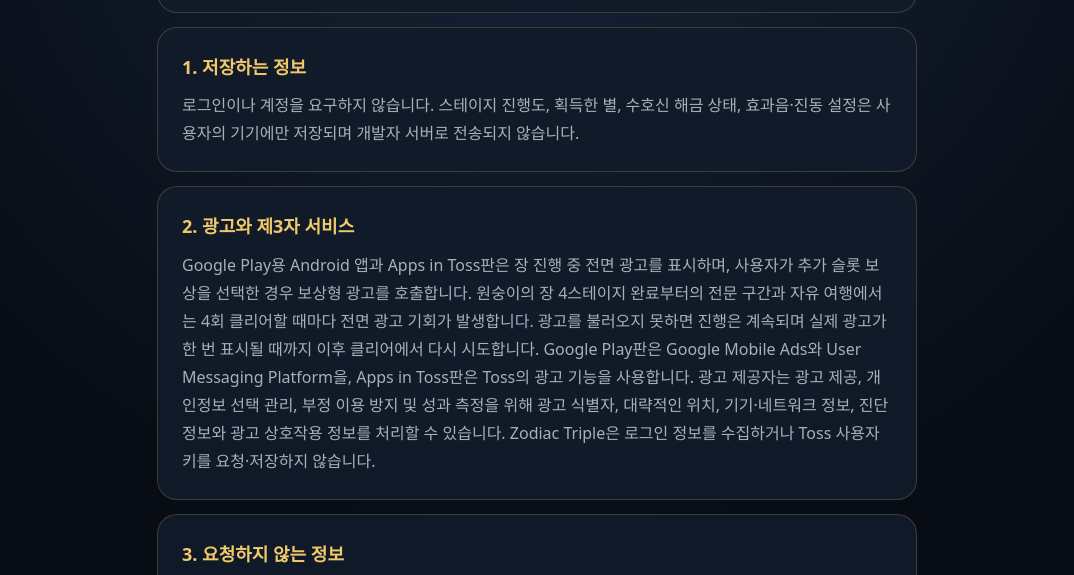
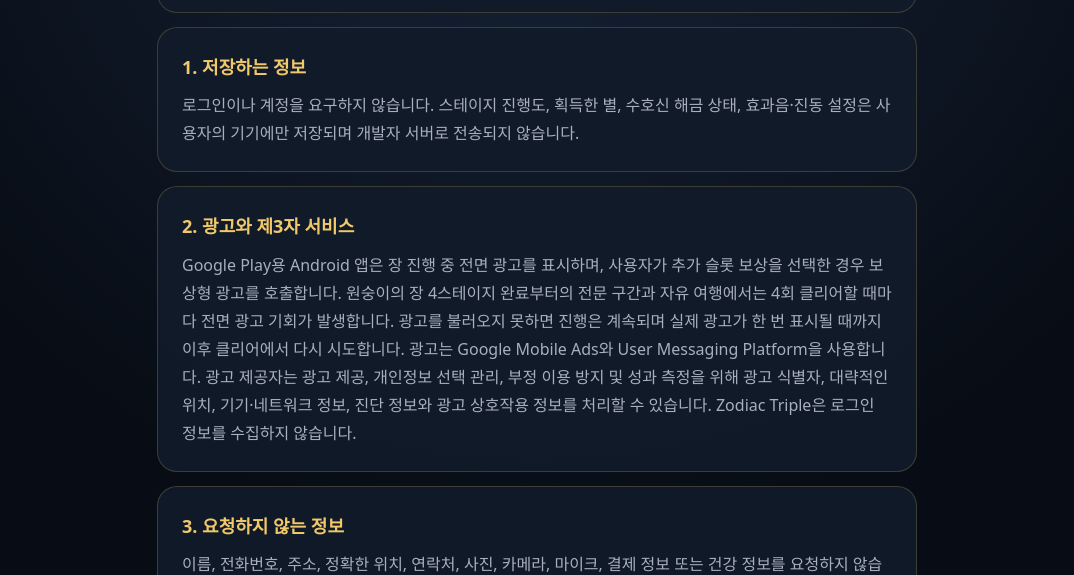
Before and after one commit to jbkim-dev/jbkim-dev.github.io, a plain HTML site: page zodiac-triple/privacy.html in a window 1280 px wide. Shown: the part 205-780 px from the top of the page, without its empty margins (103-1177 px from the left). Drawn offline with Linux system fonts and the light colour scheme.

Commit message:
zodiac-triple: drop Apps in Toss mentions
Co-Authored-By: Claude Opus 5.5 <noreply@anthropic.com>

```diff
--- a/zodiac-triple/privacy.html
+++ b/zodiac-triple/privacy.html
@@ -18,7 +18,7 @@
 <body><main>
   <header><h1>Zodiac Triple 개인정보 처리방침</h1><p>Zodiac Triple은 필요한 정보만 기기에 저장하며 개인정보를 최소화합니다.</p><p class="date">시행일: 2026년 9월 1일</p></header>
   <section><h2>1. 저장하는 정보</h2><p>로그인이나 계정을 요구하지 않습니다. 스테이지 진행도, 획득한 별, 수호신 해금 상태, 효과음·진동 설정은 사용자의 기기에만 저장되며 개발자 서버로 전송되지 않습니다.</p></section>
-  <section><h2>2. 광고와 제3자 서비스</h2><p>Google Play용 Android 앱과 Apps in Toss판은 장 진행 중 전면 광고를 표시하며, 사용자가 추가 슬롯 보상을 선택한 경우 보상형 광고를 호출합니다. 원숭이의 장 4스테이지 완료부터의 전문 구간과 자유 여행에서는 4회 클리어할 때마다 전면 광고 기회가 발생합니다. 광고를 불러오지 못하면 진행은 계속되며 실제 광고가 한 번 표시될 때까지 이후 클리어에서 다시 시도합니다. Google Play판은 Google Mobile Ads와 User Messaging Platform을, Apps in Toss판은 Toss의 광고 기능을 사용합니다. 광고 제공자는 광고 제공, 개인정보 선택 관리, 부정 이용 방지 및 성과 측정을 위해 광고 식별자, 대략적인 위치, 기기·네트워크 정보, 진단 정보와 광고 상호작용 정보를 처리할 수 있습니다. Zodiac Triple은 로그인 정보를 수집하거나 Toss 사용자 키를 요청·저장하지 않습니다.</p></section>
+  <section><h2>2. 광고와 제3자 서비스</h2><p>Google Play용 Android 앱은 장 진행 중 전면 광고를 표시하며, 사용자가 추가 슬롯 보상을 선택한 경우 보상형 광고를 호출합니다. 원숭이의 장 4스테이지 완료부터의 전문 구간과 자유 여행에서는 4회 클리어할 때마다 전면 광고 기회가 발생합니다. 광고를 불러오지 못하면 진행은 계속되며 실제 광고가 한 번 표시될 때까지 이후 클리어에서 다시 시도합니다. 광고는 Google Mobile Ads와 User Messaging Platform을 사용합니다. 광고 제공자는 광고 제공, 개인정보 선택 관리, 부정 이용 방지 및 성과 측정을 위해 광고 식별자, 대략적인 위치, 기기·네트워크 정보, 진단 정보와 광고 상호작용 정보를 처리할 수 있습니다. Zodiac Triple은 로그인 정보를 수집하지 않습니다.</p></section>
   <section><h2>3. 요청하지 않는 정보</h2><p>이름, 전화번호, 주소, 정확한 위치, 연락처, 사진, 카메라, 마이크, 결제 정보 또는 건강 정보를 요청하지 않습니다. 분석 및 크래시 수집 SDK도 사용하지 않습니다.</p></section>
   <section><h2>4. 보관과 삭제</h2><p>기기에 저장된 게임 데이터는 설정의 ‘진행도 초기화’를 사용하거나 앱을 삭제하면 제거됩니다. 계정과 개발자 서버가 없으므로 별도의 계정 삭제 요청은 필요하지 않습니다.</p></section>
   <section><h2>5. 아동의 개인정보</h2><p>Zodiac Triple은 아동의 개인정보를 의도적으로 수집하지 않습니다. 개인정보가 개발자에게 잘못 전달되었다고 판단되면 아래 연락처로 알려 주세요.</p></section>
```
Also changed, not shown: zodiac-triple/support.html (+1 -1 lines).
